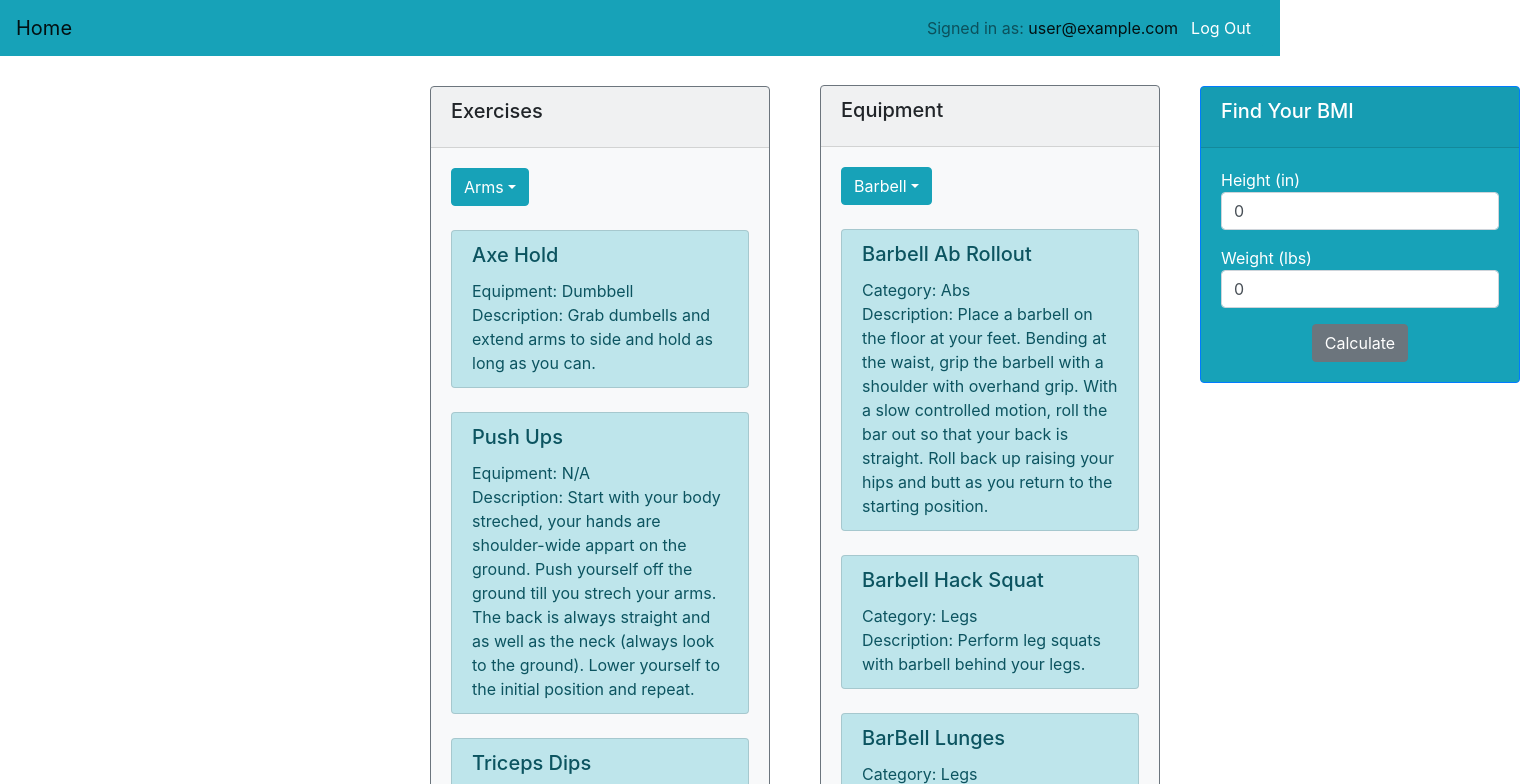
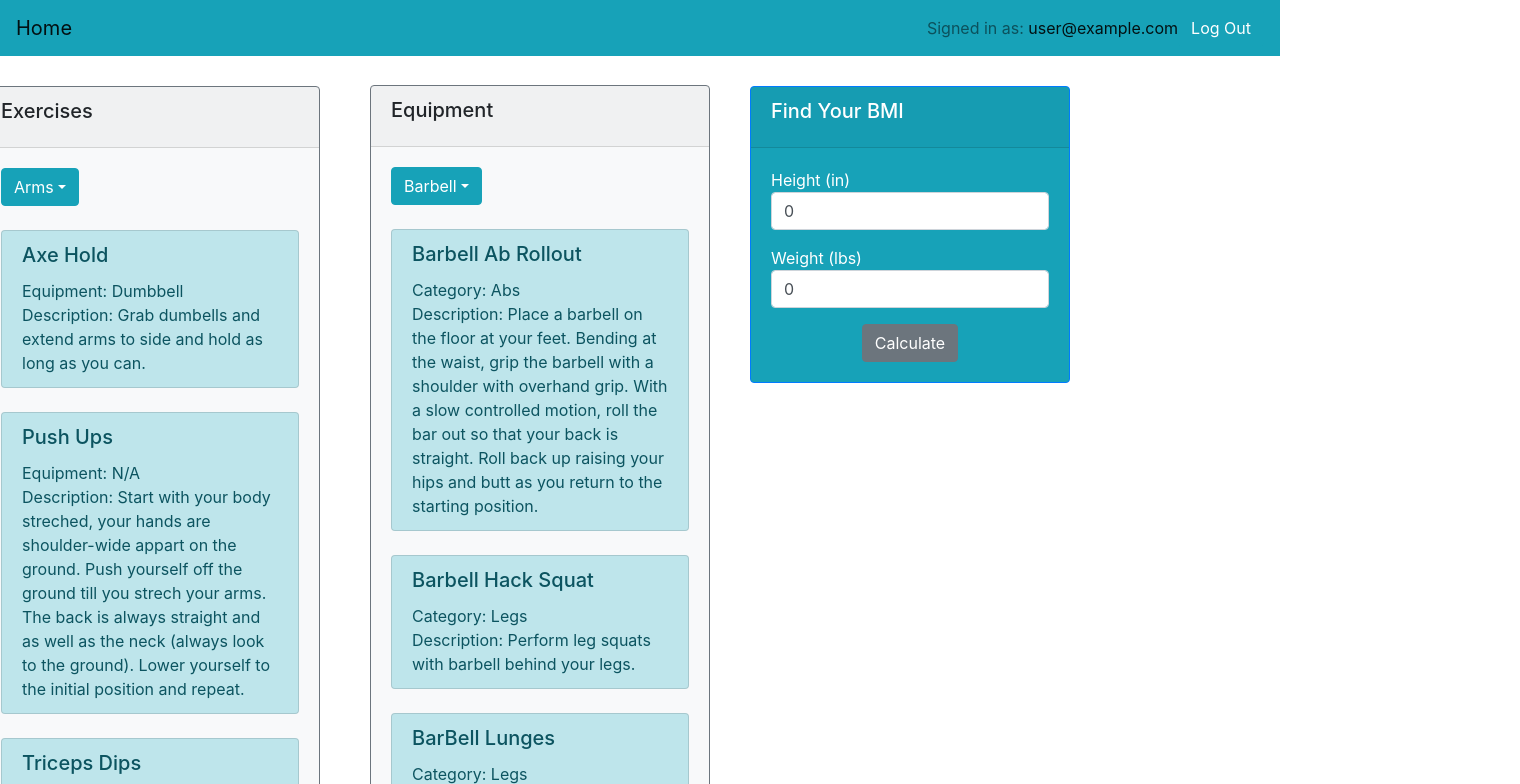
Before and after one commit to SDemero/capstone-client, a React (Create React App) app: page /userdash in a window 1280 px wide. Shown: the top 784 px of the page, 1520 px wide, since content can reach past the window. Built offline with nearby package versions, Linux system fonts and the light colour scheme; no server answers; sample sign-in values are in the browser's storage.

Commit message:
added classsName in dashboard and css in app css

```diff
--- a/src/Components/App.css
+++ b/src/Components/App.css
@@ -11,3 +11,9 @@
   position: relative;
   top: -300px;
  } */
+
+ #dash{
+  width: -3090px;
+  margin: 0px auto;
+  margin-left: -450px ;
+ }
--- a/src/Components/Home.jsx
+++ b/src/Components/Home.jsx
@@ -2,7 +2,7 @@ import React, {Component} from 'react';
 import './Home.css';
 import {Link} from 'react-router-dom';
 import {Carousel, Container} from 'react-bootstrap';
-import NavBar from "./NavBar"
+import NavBar from "./navbar"
 
 
 
--- a/src/components/App.js
+++ b/src/components/App.js
@@ -11,7 +11,6 @@ import  { AuthProvider } from "../context/AuthContext"
 import Home from "./Home"
 import HomeTwo from "./HomeTwo"
 import BMI from "./BMI/BMI"
-import NavBar from "./NavBar"
 import Userpage from "./Userpage"
 import Exercise from "./Exercise/Exercise"
 import Equipment from "./Equipment/Equipment"
--- a/src/components/Dashboard.js
+++ b/src/components/Dashboard.js
@@ -39,7 +39,7 @@ export default function Dashboard() {
   </Navbar.Collapse>
   </Navbar>
 
-    <div>
+    <div id = "dash">
       <Exercise/>
       <BMI/>
       <Equipment/>
```
Also changed, not shown: 1 other file (tests, documents, lock files or other folders).
